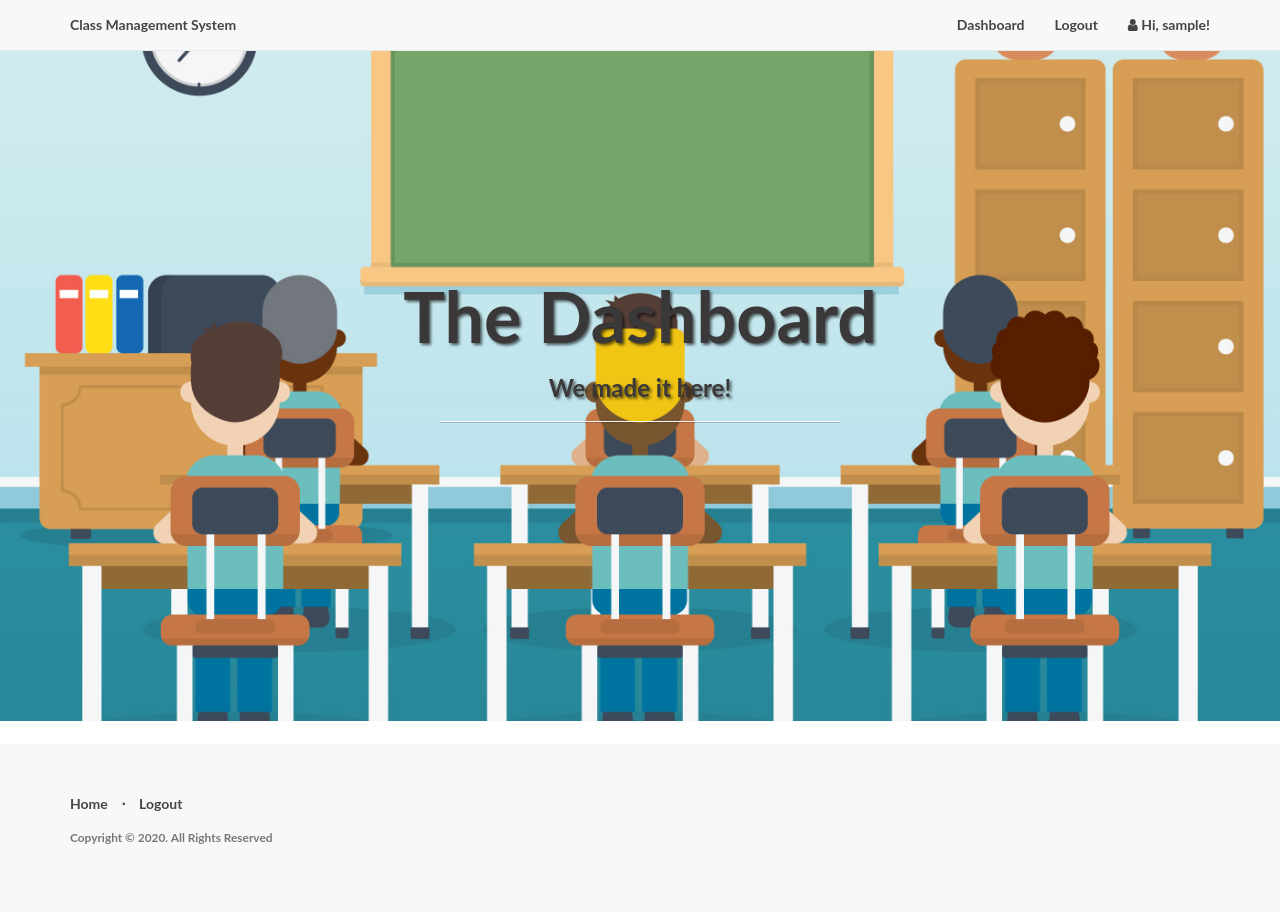
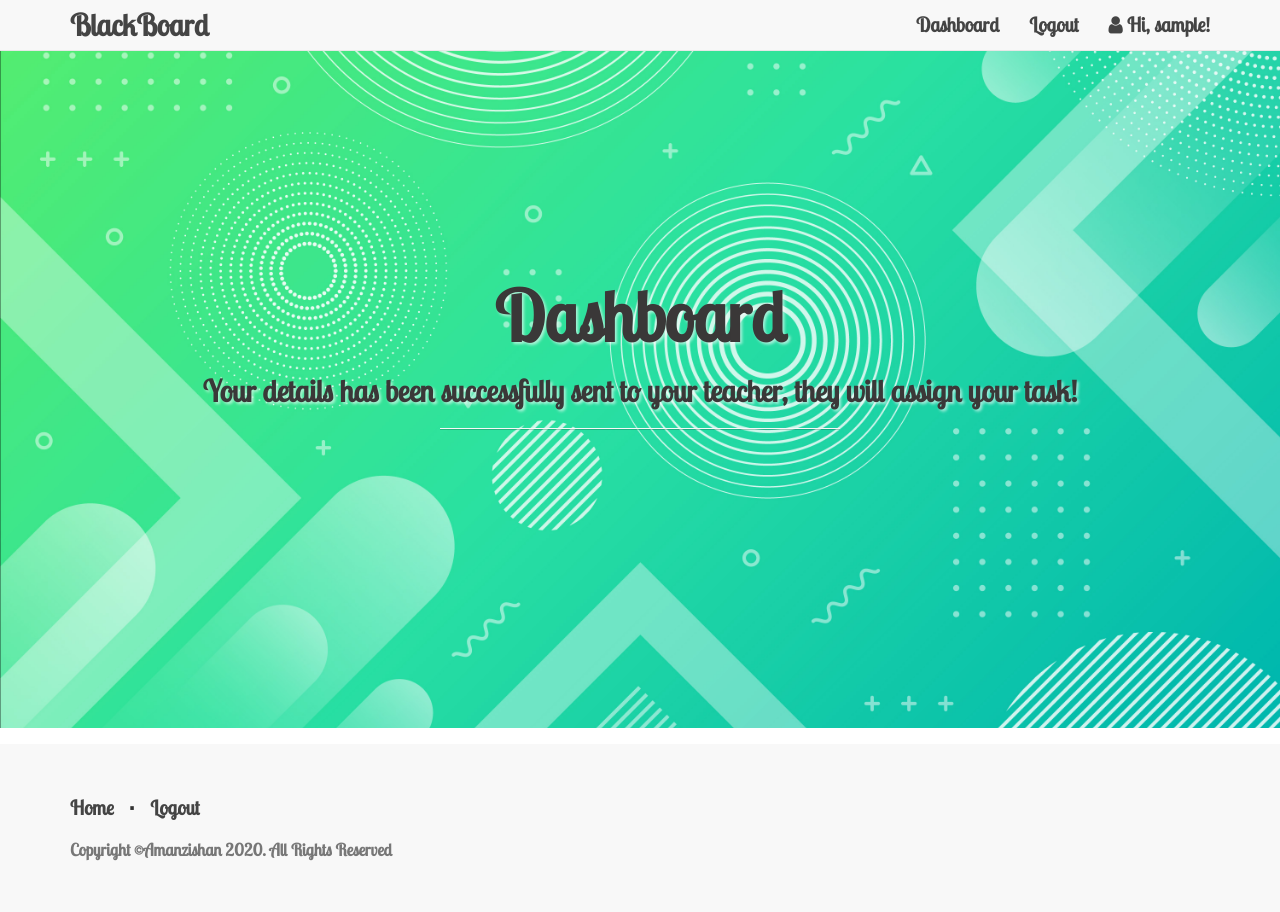
Before and after one commit to Aman-zishan/BlackBoard, a Flask app: page /dashboard in a window 1280 px wide. Before the commit the page ends 844 px from the top, so only its background shows below. Run offline with Flask 2, Linux system fonts and the light colour scheme; the visitor is signed in with stand-in values (Sample User, id 1); data comes from the database, SQL or seed files in the repository; parts of the project's set-up code (start-up, migrations or seed data) failed here and were passed over; some libraries are stand-ins or nearby versions.

Commit message:
updated UI

```diff
--- a/app/static/css/style.css
+++ b/app/static/css/style.css
@@ -91,12 +91,12 @@ p.copyright {
 
 .intro-message>h1 {
     margin: 0;
-    text-shadow: 2px 2px 3px rgba(0, 0, 0, 0.6);
+    text-shadow: 2px 2px 3px rgba(255, 255, 255, 0.6);
     font-size: 5em;
 }
 
 .intro-message>h3 {
-    text-shadow: 2px 2px 3px rgba(0, 0, 0, 0.6);
+    text-shadow: 2px 2px 3px rgba(255, 255, 255, 0.6);
 }
 
 .lead {
@@ -131,3 +131,13 @@ p.copyright {
     margin-left: auto;
     margin-right: auto;
 }
+
+.text {
+    font-family: 'Lobster Two', cursive;
+    font-size: 30px;
+}
+
+.text1 {
+    font-family: 'Lobster Two', cursive;
+    font-size: 20px;
+}
--- a/app/templates/base.html
+++ b/app/templates/base.html
@@ -2,11 +2,12 @@
 <!DOCTYPE html>
 <html lang="en">
 <head>
-    <title>{{ title }} | CMS-APP</title>
+    <title>{{ title }} | BlackBoard</title>
     <link href="https://maxcdn.bootstrapcdn.com/bootstrap/3.3.7/css/bootstrap.min.css" rel="stylesheet">
     <link href="{{ url_for('static', filename='css/style.css') }}" rel="stylesheet">
     <link rel="shortcut icon" href="{{ url_for('static', filename='img/favicon.ico') }}">
     <link href="https://maxcdn.bootstrapcdn.com/font-awesome/4.7.0/css/font-awesome.min.css" rel="stylesheet">
+    <link href="https://fonts.googleapis.com/css?family=Lobster+Two&display=swap" rel="stylesheet">
 </head>
 <body>
     <nav class="navbar navbar-default navbar-fixed-top topnav" role="navigation">
@@ -18,9 +19,9 @@
                   <span class="icon-bar"></span>
                   <span class="icon-bar"></span>
               </button>
-              <a class="navbar-brand topnav" href="{{ url_for('home.homepage') }}">Class Management System</a>
+              <a class="text navbar-brand topnav " href="{{ url_for('home.homepage') }}">BlackBoard</a>
           </div>
-          <div class="collapse navbar-collapse" id="bs-example-navbar-collapse-1">
+          <div class="text1 collapse navbar-collapse" id="bs-example-navbar-collapse-1">
               <ul class="nav navbar-nav navbar-right">
     {% if current_user.is_authenticated %}
       {% if current_user.is_admin %}
@@ -47,7 +48,7 @@
       {% endblock %}
       <div class="push"></div>
     </div>
-    <footer>
+    <footer class="text1">
         <div class="container">
             <div class="row">
                 <div class="col-lg-12">
@@ -62,7 +63,7 @@
       <li><a href="{{ url_for('auth.login') }}">Login</a></li>
     {% endif %}
 </ul>
-                    <p class="copyright text-muted small">Copyright © 2020. All Rights Reserved</p>
+                    <p class="copyright text-muted small">Copyright ©Amanzishan 2020. All Rights Reserved</p>
                 </div>
             </div>
         </div>
--- a/app/templates/home/admin_dashboard.html
+++ b/app/templates/home/admin_dashboard.html
@@ -6,8 +6,8 @@
         <div class="row">
             <div class="col-lg-12">
                 <div class="intro-message">
-                    <h1>Admin Dashboard</h1>
-                    <h3>For administrators only!</h3>
+                    <h1 class="text">Admin Dashboard</h1>
+                    <h3 class="text">For teachers only!</h3>
                     <hr class="intro-divider">
                     </ul>
                 </div>
--- a/app/templates/home/dashboard.html
+++ b/app/templates/home/dashboard.html
@@ -6,8 +6,8 @@
         <div class="row">
             <div class="col-lg-12">
                 <div class="intro-message">
-                    <h1>The Dashboard</h1>
-                    <h3>We made it here!</h3>
+                    <h1 class="text"> Dashboard</h1>
+                    <h3 class="text">Your details has been successfully sent to your teacher, they will assign your task!</h3>
                     <hr class="intro-divider">
                     </ul>
                 </div>
--- a/app/templates/home/index.html
+++ b/app/templates/home/index.html
@@ -6,7 +6,8 @@
         <div class="row">
             <div class="col-lg-12">
                 <div class="intro-message">
-                    <h1>Project CMS_APP</h1>
+                    <h1 class="text "> BlackBoard</h1>
+                    <h3 class="text">Manage better!</h3>
 
                     <hr class="intro-divider">
                     </ul>
```
Also changed, not shown: app/admin/views.py (+8 -8 lines), app/static/img/intro-bg.jpg, app/templates/admin/students/student.html (renamed from app/templates/admin/employees/employee.html), app/templates/admin/students/students.html (renamed from app/templates/admin/employees/employees.html), app/templates/admin/subjects/subject.html (renamed from app/templates/admin/departments/department.html), app/templates/admin/subjects/subjects.html (renamed from app/templates/admin/departments/departments.html), app/templates/admin/tasks/task.html (renamed from app/templates/admin/roles/role.html), app/templates/admin/tasks/tasks.html (renamed from app/templates/admin/roles/roles.html).
